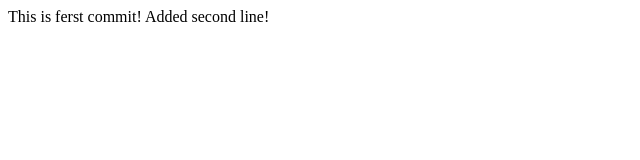
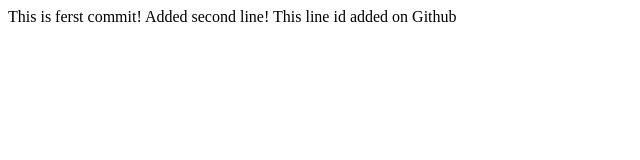
Before and after one commit to xRUBINIUMx/test-_repository, a plain HTML site: page index.html in a window 1280 px wide. Shown: the whole page, without its empty margins (0-640 px from the left). Drawn offline with Linux system fonts and the light colour scheme.

Commit message:
Update index.html

```diff
--- a/index.html
+++ b/index.html
@@ -11,5 +11,7 @@
 
 	Added second line!
 
+	This line id added on Github
+
 </body>
 </html>
```
